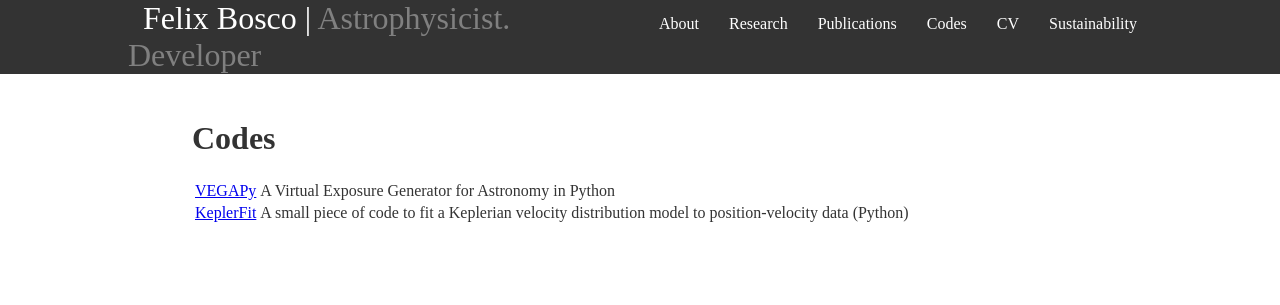
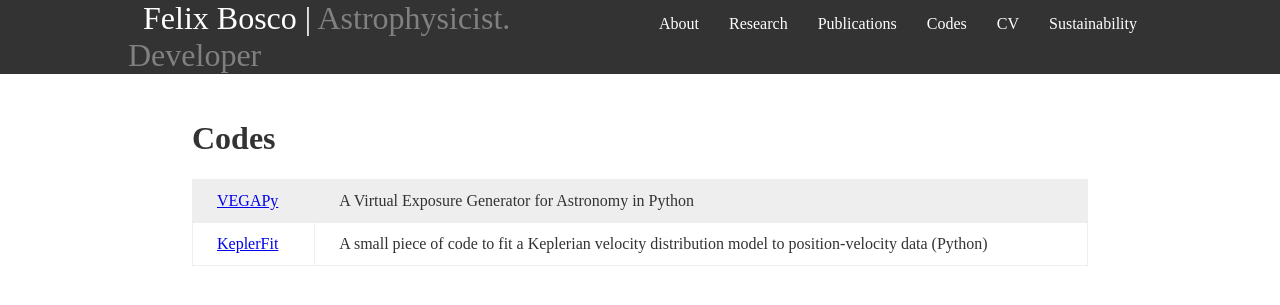
Before and after one commit to felixbosco/felixbosco.github.io, a Jekyll site: the page built from pages/codes.html, in a window 1280 px wide. Shown: the top 305 px of the page. Built offline with Jekyll 4.4.1, drawn with Linux system fonts in a browser that asks for light colours.

Commit message:
Add table class

```diff
--- a/assets/css/style.css
+++ b/assets/css/style.css
@@ -80,3 +80,17 @@ main {
     width: 100%;
   }
 }
+
+/* ---------- individual design: table ---------- */
+.table {
+  width: 100%;
+  border-collapse: collapse;
+}
+.table tr:nth-child(odd) {
+  background-color: #eeeeee;
+}
+.table td {
+  padding: 12px 24px 12px 24px;
+  border: 1px solid #eeeeee;
+  text-align: left;
+}
```
